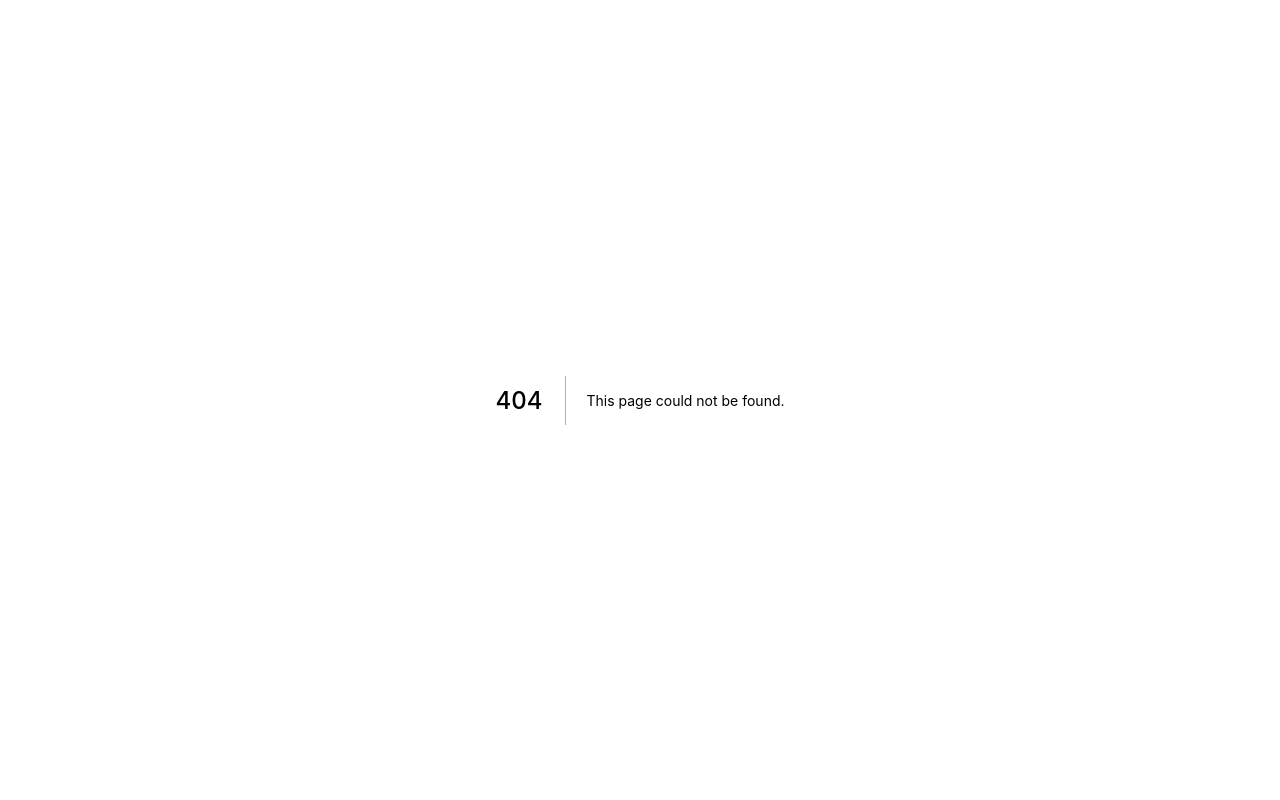
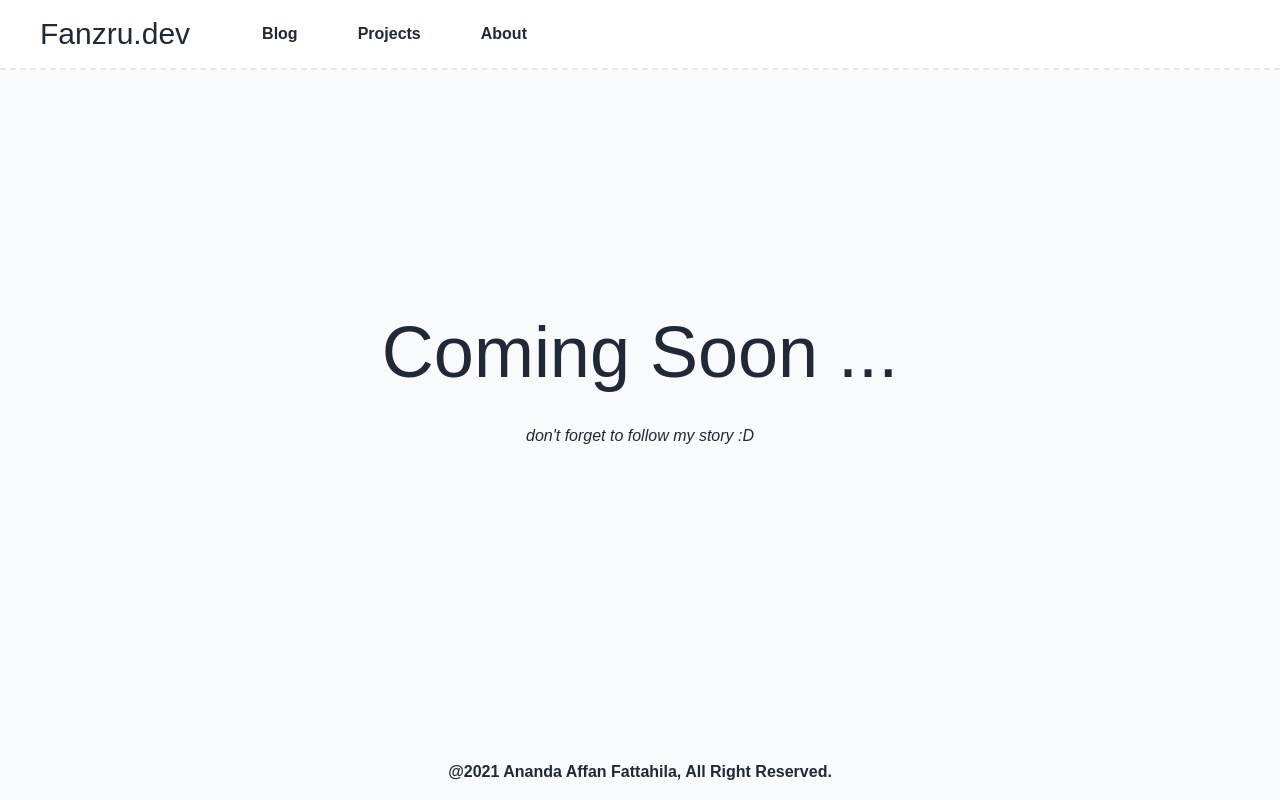
Before and after one commit to fanzru/v1.fanzru.dev, a Next.js app: page /about in a window 1280 px wide. Before the commit this address had no page. Built offline with nearby package versions, Linux system fonts and the light colour scheme; a web font is replaced by a local one.

Commit message:
add coming soon component

```diff
--- /dev/null
+++ b/components/comingsoon.jsx
@@ -0,0 +1,28 @@
+import React from 'react';
+import {AiFillGithub} from "react-icons/ai"
+import {FaLinkedin} from "react-icons/fa"
+import {IoIosDocument} from "react-icons/io"
+import Footer from "./footer";
+function Comingsoon(props) {
+  return (
+    <div>
+      <div className="hero min-h-screen bg-base-200">
+        <div className="text-center hero-content flex flex-col ">
+            <h1 className="mb-5 text-5xl md:text-7xl font-comforter">
+              Coming Soon ...
+            </h1>
+            <p className={"mb-5 font-nunito text-xs md:text-base"}>
+              <i>don't forget to follow my story :D</i>
+            </p>
+            <Footer/>
+        </div>
+      </div>
+    </div>
+    // <div  className={"flex justify-center h-screen font-bold text-base md:text-5xl"} data-theme={"light"}>
+    //   <h1 className={"flex items-center font-nunito"}>Hello I'm Ananda Affan Fattahila</h1>
+    //   <p> </p>
+    // </div>
+  );
+}
+
+export default Comingsoon;
--- a/components/maintenance.jsx
+++ b/components/maintenance.jsx
@@ -17,7 +17,7 @@ function Maintenance(props) {
               I'm currently studying to become <strong>a Software Engineer </strong>
               and <strong>Product Management</strong>. For now, I'm still developing this website hehe.
             </p>
-            <p className={"mb-5 font-sora text-xs md:text-base"}>
+            <p className={"mb-5 font-nunito text-xs md:text-base"}>
               <i>Thank you for your visit :)</i>
             </p>
 
--- a/components/navbar/menu_dropdown.jsx
+++ b/components/navbar/menu_dropdown.jsx
@@ -1,8 +1,9 @@
 import React from 'react';
 import {HiMenu} from "react-icons/hi";
-
+import {useRouter} from "next/router";
 function MenuDropdown(props) {
   const navbarData = props.data
+  const router = useRouter()
   return (
     <div className={"dropdown dropdown-end"}>
       <div tabIndex={"0"} className={"m-1 btn btn-sm btn-ghost"}>
@@ -12,7 +13,7 @@ function MenuDropdown(props) {
         {navbarData.map((data, idx) => {
           return(
             <li key={data.content}>
-              <a>{data.content}</a>
+              <button onClick={()=>{router.push(data.href)}} className="py-2 font-medium rounded-md hover:bg-gray-400 hover:text-white"> {data.content}</button>
             </li>
           )
         })}
--- a/components/navbar/menu_tabs.jsx
+++ b/components/navbar/menu_tabs.jsx
@@ -1,16 +1,17 @@
 import React from 'react';
-
+import {useRouter} from "next/router";
 function MenuTabs(props) {
+  const router = useRouter()
   const activeMenu = props.activeMenu
   const navbarData = props.data
 
   return (
     // Forcing this component to use `navbarmenu` theme
-    <div className={"flex mx-10 px-3 gap-5 font-nunito"}>
+    <div className={"flex mx-10 px-3 gap-5 font-nunito font-medium"}>
       {
         navbarData.map((data, idx) => {
           return (
-              <button className={"font-medium mx-5 block hover:font-bold"}>
+              <button onClick={()=>{router.push(data.href)}} className={"font-semibold mx-5 block hover:font-bold"}>
                 {data.content}
               </button>
           )
--- a/components/navbar/navbar.jsx
+++ b/components/navbar/navbar.jsx
@@ -1,33 +1,34 @@
 import React from 'react';
 import MenuDropdown from "./menu_dropdown";
 import MenuTabs from "./menu_tabs";
-
+import {useRouter} from "next/router";
 function  Navbar(props) {
+  const router = useRouter()
   const activeMenu = props.activeMenu
   const navbarData = [
     {
       content: "Blog",
-      href: "/"
+      href: "/blog"
     },
     {
-      content: "Project",
-      href: "/"
+      content: "Projects",
+      href: "/projects"
     },
     {
       content: "About",
-      href: "/"
+      href: "/about"
     }
   ]
 
   return (
     <div className={"flex flex-row px-10 py-2 md:py-4  border-b-2 border-dashed fixed items-center justify-between md:justify-start w-screen bg-white"}>
       {/* Logo */}
-      <a href="/" className={"font-comforter text-3xl"}>Fanzru.dev</a>
+      <button onClick={()=> {router.push("/")}} className={"font-comforter text-3xl font-semi"}>Fanzru.dev</button>
       {/* Menu */}
-      <div className={"block md:hidden"}>
+      <div className={"block md:hidden font-nunito"}>
         <MenuDropdown data={navbarData} />
       </div>
-      <div className={"hidden md:block"}>
+      <div className={"hidden md:block  "}>
         <MenuTabs data={navbarData} activeMenu={activeMenu}/>
       </div>
 
--- a/pages/_app.jsx
+++ b/pages/_app.jsx
@@ -1,9 +1,29 @@
 import 'tailwindcss/tailwind.css'
 import '../style/global.css'
 import '../style/tailwind.css'
+import Head from 'next/head';
+function MyApp({ Component, pageProps }) {
 
-function MyApp({ Component, pageProps }) {
-  return <Component {...pageProps} />
+  return (
+    <div>
+      <Head>
+        <title>Hello i'm Affan</title>
+        <meta name="viewport" content="initial-scale=1.0, width=device-width"/>
+        <meta property="og:url" content="fanzru.dev" />
+        <meta property="og:type" content="website" />
+        <meta property="fb:app_id" content="your fb id" />
+        <meta property="og:title" content={"Hallo"} />
+        <meta name="twitter:card" content="summary" />
+        <meta
+          property="og:description"
+          content="Hello slur selamat datang ehehehe !!!"
+        />
+        <meta property="og:image" content={"https://4.bp.blogspot.com/-dlYC3oRgipc/VXKAJ8277lI/AAAAAAAAGxw/PSqW-Jf3LQQ/s1600/Assassination-Classroom-111.jpg"} />
+      </Head>
+      <Component {...pageProps} />
+    </div>
+  )
+
 }
 
 export default MyApp
--- /dev/null
+++ b/pages/about.jsx
@@ -0,0 +1,14 @@
+import Comingsoon from "../components/comingsoon";
+import Navbar from "../components/navbar/navbar";
+
+
+export default function About(props) {
+  return (
+    <div>
+      <div data-theme={"dark"}>
+        <Navbar activeMenu={"Blog"}/>
+        <Comingsoon/>
+      </div>
+    </div>
+  )
+}
--- /dev/null
+++ b/pages/blog.jsx
@@ -0,0 +1,14 @@
+import Comingsoon from "../components/comingsoon";
+import Navbar from "../components/navbar/navbar";
+
+
+export default function Blog(props) {
+  return (
+    <div>
+      <div data-theme={"dark"}>
+        <Navbar activeMenu={"Blog"}/>
+        <Comingsoon/>
+      </div>
+    </div>
+  )
+}
--- a/pages/index.jsx
+++ b/pages/index.jsx
@@ -1,4 +1,4 @@
-import Head from 'next/head';
+
 import Maintenance from "../components/maintenance";
 import Navbar from "../components/navbar/navbar";
 
@@ -7,20 +7,6 @@ export default function Home(props) {
 
   return (
     <div>
-      <Head>
-        <title>Hello i'm Affan</title>
-        <meta name="viewport" content="initial-scale=1.0, width=device-width"/>
-        <meta property="og:url" content="fanzru.dev" />
-        <meta property="og:type" content="website" />
-        <meta property="fb:app_id" content="your fb id" />
-        <meta property="og:title" content={"Hallo"} />
-        <meta name="twitter:card" content="summary" />
-        <meta
-          property="og:description"
-          content="Hello slur selamat datang ehehehe !!!"
-        />
-        <meta property="og:image" content={"https://4.bp.blogspot.com/-dlYC3oRgipc/VXKAJ8277lI/AAAAAAAAGxw/PSqW-Jf3LQQ/s1600/Assassination-Classroom-111.jpg"} />
-      </Head>
 
       <div data-theme={"dark"}>
         <Navbar activeMenu={"Home"}/>
--- /dev/null
+++ b/pages/projects.jsx
@@ -0,0 +1,14 @@
+import Comingsoon from "../components/comingsoon";
+import Navbar from "../components/navbar/navbar";
+
+
+export default function Projects(props) {
+  return (
+    <div>
+      <div data-theme={"dark"}>
+        <Navbar activeMenu={"Blog"}/>
+        <Comingsoon/>
+      </div>
+    </div>
+  )
+}
```
